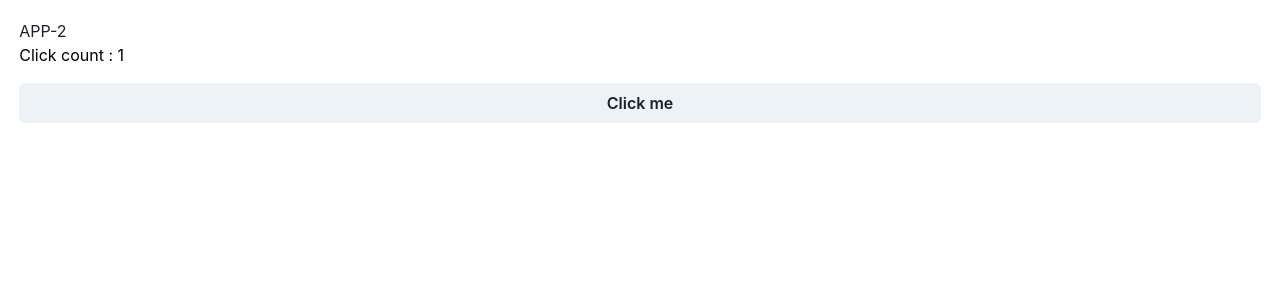
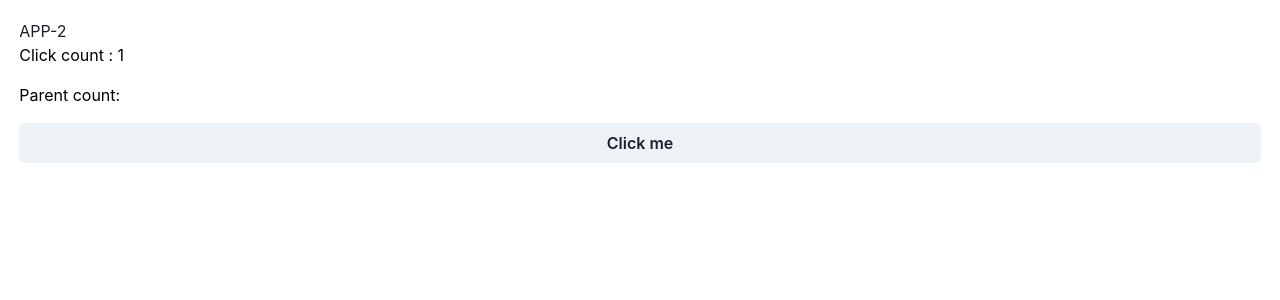
Before and after one commit to coryhouse/remote-2, a React app: page / in a window 1280 px wide. Shown: the top 300 px of the page. Built offline with nearby package versions, Linux system fonts and the light colour scheme.

Commit message:
Add props

```diff
--- a/src/components/CounterAppTwo.tsx
+++ b/src/components/CounterAppTwo.tsx
@@ -2,7 +2,12 @@ import { Button, Flex, Text } from "@chakra-ui/react";
 import React, { useState } from "react";
 import { Link, useLocation } from "react-router-dom";
 
-export default function Counter() {
+type RemoteProps = {
+  parentCount: number;
+  nav: (url: string) => void;
+};
+
+export default function CounterAppTwo({ nav, parentCount }: RemoteProps) {
   const [count, setCount] = useState(1);
 
   const location = useLocation();
@@ -10,6 +15,7 @@ export default function Counter() {
   return (
     <Flex color="#000" gap="1rem" direction="column">
       <Text>Click count : {count} </Text>
+      <Text>Parent count: {parentCount} </Text>
       <Button onClick={() => setCount((prevState) => prevState + 1)}>
         Click me
       </Button>
```
